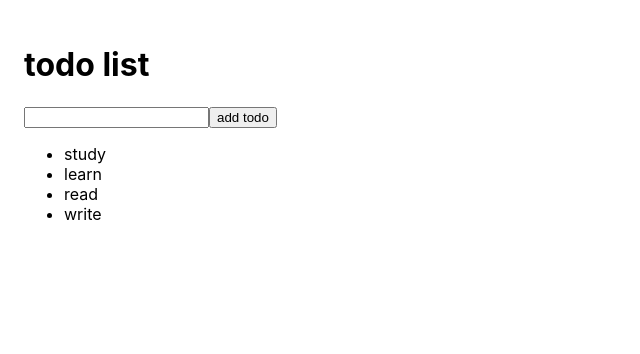
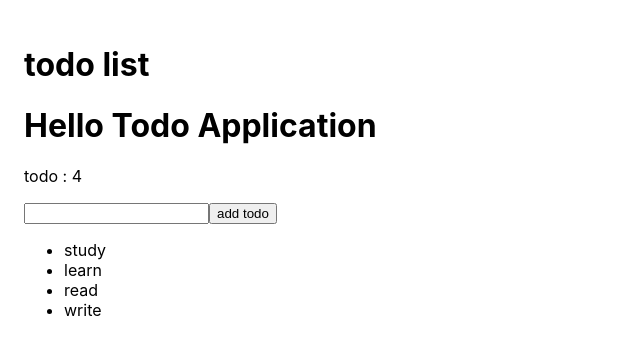
Before and after one commit to J3SUNG/hello_react, a React (Create React App) app: page / in a window 1280 px wide. Shown: the top 354 px of the page, without its empty margins (0-640 px from the left). Built offline with nearby package versions, Linux system fonts and the light colour scheme.

Commit message:
add Header

```diff
--- a/src/App.js
+++ b/src/App.js
@@ -1,6 +1,7 @@
 import React, { useState, useEffect } from "react";
 import List from "./List.jsx";
 import useFetch from "./useFetch.js";
+import Header from "./Header.jsx";
 
 const App = () => {
   const [todos, setTodos] = useState([]);
@@ -24,6 +25,8 @@ const App = () => {
   return (
     <>
       <h1>todo list</h1>
+      <Header todos={todos} />
+
       <form action="">
         <input type="text" name="" onChange={changeInputData} />
         <button onClick={addTodo}>add todo</button>
--- /dev/null
+++ b/src/Header.css
@@ -0,0 +1,3 @@
+.countInfo {
+  margin-bottom: 1rem;
+}
--- /dev/null
+++ b/src/Header.jsx
@@ -0,0 +1,13 @@
+import React from "react";
+import "./Header.css";
+
+const Header = ({ todos }) => {
+  return (
+    <div>
+      <h1>Hello Todo Application</h1>
+      <div className="countInfo">todo : {todos.length}</div>
+    </div>
+  );
+};
+
+export default Header;
```
Also changed, not shown: 1 other file (tests, documents, lock files or other folders).
